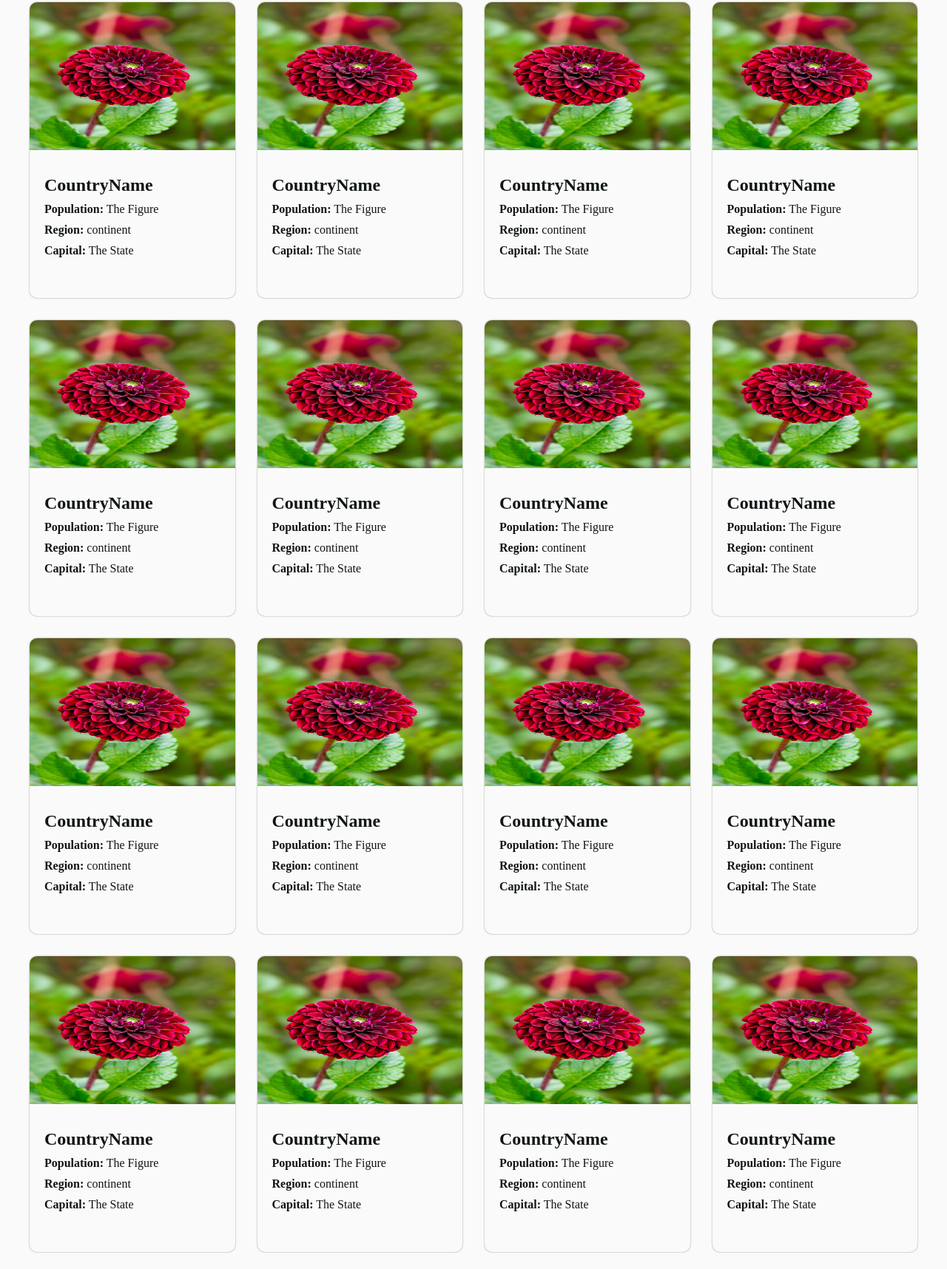
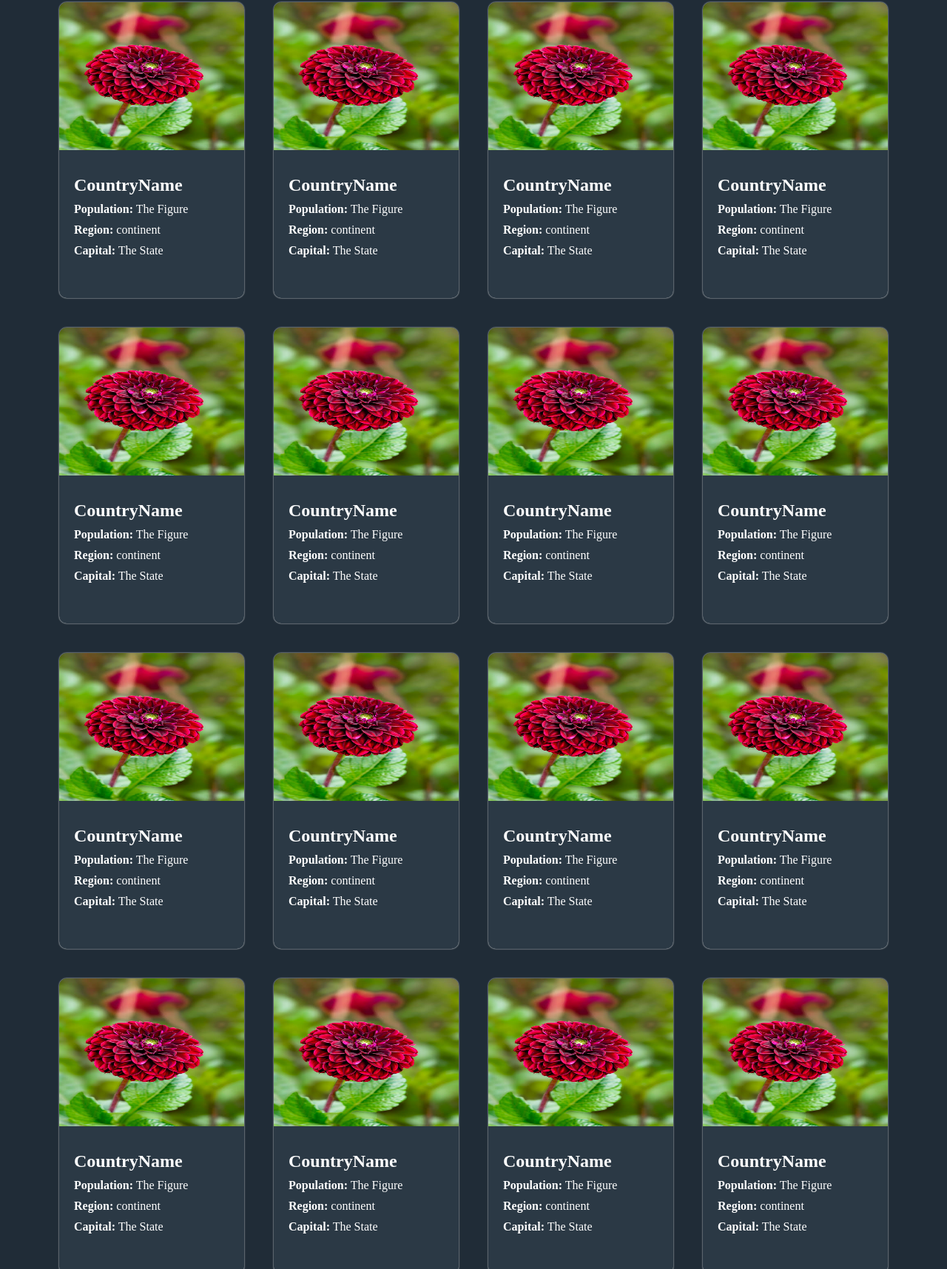
Before and after one commit to abujafar93/REST-COUNTRIES-API, a plain HTML site: page index.html in a window 1280 px wide. Shown: the part 144-1860 px from the top of the page at 74% size. Drawn offline with Linux system fonts and the light colour scheme.

Commit message:
designed and styled detail page

```diff
--- a/index.html
+++ b/index.html
@@ -6,18 +6,19 @@
     <meta name="viewport" content="width=device-width, initial-scale=1.0" />
     <link rel="stylesheet" href="style.css" />
     <title>REST COUTRIES API</title>
-    <script src="app.js"></script>
+    <script defer src="app.js"></script>
   </head>
-  <body>
+
+  <body class="dark go">
     <nav>
       <h3 class="logo">Where in the world?</h3>
-      <div class="ligth dark">
+      <div class="theme_changer">
         <!-- icon -->
         <p class="theme_text">Dark Mode</p>
       </div>
     </nav>
 
-    <section>
+    <section class="container">
       <div class="form_section">
         <input
           type="text"
@@ -45,18 +46,18 @@
             height="200"
           />
           <div class="country_info">
-            <h2>CountryName</h2>
+            <h2 class="country_name">CountryName</h2>
             <p>
               <span class="country_info-features">Population:</span>
-              <span>The Figure</span>
+              <span class="population">The Figure</span>
             </p>
             <p>
               <span class="country_info-features">Region:</span>
-              <span>continent</span>
+              <span class="region">continent</span>
             </p>
             <p>
               <span class="country_info-features">Capital:</span>
-              <span>The State</span>
+              <span class="capital">The State</span>
             </p>
           </div>
         </div>
@@ -70,42 +71,18 @@
             height="200"
           />
           <div class="country_info">
-            <h2>CountryName</h2>
+            <h2 class="country_name">CountryName</h2>
             <p>
               <span class="country_info-features">Population:</span>
-              <span>The Figure</span>
+              <span class="population">The Figure</span>
             </p>
             <p>
               <span class="country_info-features">Region:</span>
-              <span>continent</span>
+              <span class="region">continent</span>
             </p>
             <p>
               <span class="country_info-features">Capital:</span>
-              <span>The State</span>
-            </p>
-          </div>
-        </div>
-        <div class="card">
-          <img
-            src="images (5).jpeg"
-            alt="country_flag"
-            id="country_flag"
-            width="300"
-            height="200"
-          />
-          <div class="country_info">
-            <h2>CountryName</h2>
-            <p>
-              <span class="country_info-features">Population:</span>
-              <span>The Figure</span>
-            </p>
-            <p>
-              <span class="country_info-features">Region:</span>
-              <span>continent</span>
-            </p>
-            <p>
-              <span class="country_info-features">Capital:</span>
-              <span>The State</span>
+              <span class="capital">The State</span>
             </p>
           </div>
         </div>
@@ -119,18 +96,18 @@
             height="200"
           />
           <div class="country_info">
-            <h2>CountryName</h2>
+            <h2 class="country_name">CountryName</h2>
             <p>
               <span class="country_info-features">Population:</span>
-              <span>The Figure</span>
+              <span class="population">The Figure</span>
             </p>
             <p>
               <span class="country_info-features">Region:</span>
-              <span>continent</span>
+              <span class="region">continent</span>
             </p>
             <p>
               <span class="country_info-features">Capital:</span>
-              <span>The State</span>
+              <span class="capital">The State</span>
             </p>
           </div>
         </div>
@@ -144,18 +121,18 @@
             height="200"
           />
           <div class="country_info">
-            <h2>CountryName</h2>
+            <h2 class="country_name">CountryName</h2>
             <p>
               <span class="country_info-features">Population:</span>
-              <span>The Figure</span>
+              <span class="population">The Figure</span>
             </p>
             <p>
               <span class="country_info-features">Region:</span>
-              <span>continent</span>
+              <span class="region">continent</span>
             </p>
             <p>
               <span class="country_info-features">Capital:</span>
-              <span>The State</span>
+              <span class="capital">The State</span>
             </p>
           </div>
         </div>
@@ -169,18 +146,18 @@
             height="200"
           />
           <div class="country_info">
-            <h2>CountryName</h2>
+            <h2 class="country_name">CountryName</h2>
             <p>
               <span class="country_info-features">Population:</span>
-              <span>The Figure</span>
+              <span class="population">The Figure</span>
             </p>
             <p>
               <span class="country_info-features">Region:</span>
-              <span>continent</span>
+              <span class="region">continent</span>
             </p>
             <p>
               <span class="country_info-features">Capital:</span>
-              <span>The State</span>
+              <span class="capital">The State</span>
             </p>
           </div>
         </div>
@@ -194,18 +171,18 @@
             height="200"
           />
           <div class="country_info">
-            <h2>CountryName</h2>
+            <h2 class="country_name">CountryName</h2>
             <p>
               <span class="country_info-features">Population:</span>
-              <span>The Figure</span>
+              <span class="population">The Figure</span>
             </p>
             <p>
               <span class="country_info-features">Region:</span>
-              <span>continent</span>
+              <span class="region">continent</span>
             </p>
             <p>
               <span class="country_info-features">Capital:</span>
-              <span>The State</span>
+              <span class="capital">The State</span>
             </p>
           </div>
         </div>
@@ -219,18 +196,18 @@
             height="200"
           />
           <div class="country_info">
-            <h2>CountryName</h2>
+            <h2 class="country_name">CountryName</h2>
             <p>
               <span class="country_info-features">Population:</span>
-              <span>The Figure</span>
+              <span class="population">The Figure</span>
             </p>
             <p>
               <span class="country_info-features">Region:</span>
-              <span>continent</span>
+              <span class="region">continent</span>
             </p>
             <p>
               <span class="country_info-features">Capital:</span>
-              <span>The State</span>
+              <span class="capital">The State</span>
             </p>
           </div>
         </div>
@@ -244,18 +221,18 @@
             height="200"
           />
           <div class="country_info">
-            <h2>CountryName</h2>
+            <h2 class="country_name">CountryName</h2>
             <p>
               <span class="country_info-features">Population:</span>
-              <span>The Figure</span>
+              <span class="population">The Figure</span>
             </p>
             <p>
               <span class="country_info-features">Region:</span>
-              <span>continent</span>
+              <span class="region">continent</span>
             </p>
             <p>
               <span class="country_info-features">Capital:</span>
-              <span>The State</span>
+              <span class="capital">The State</span>
             </p>
           </div>
         </div>
@@ -269,18 +246,18 @@
             height="200"
           />
           <div class="country_info">
-            <h2>CountryName</h2>
+            <h2 class="country_name">CountryName</h2>
             <p>
               <span class="country_info-features">Population:</span>
-              <span>The Figure</span>
+              <span class="population">The Figure</span>
             </p>
             <p>
               <span class="country_info-features">Region:</span>
-              <span>continent</span>
+              <span class="region">continent</span>
             </p>
             <p>
               <span class="country_info-features">Capital:</span>
-              <span>The State</span>
+              <span class="capital">The State</span>
             </p>
           </div>
         </div>
@@ -294,18 +271,18 @@
             height="200"
           />
           <div class="country_info">
-            <h2>CountryName</h2>
+            <h2 class="country_name">CountryName</h2>
             <p>
               <span class="country_info-features">Population:</span>
-              <span>The Figure</span>
+              <span class="population">The Figure</span>
             </p>
             <p>
               <span class="country_info-features">Region:</span>
-              <span>continent</span>
+              <span class="region">continent</span>
             </p>
             <p>
               <span class="country_info-features">Capital:</span>
-              <span>The State</span>
+              <span class="capital">The State</span>
             </p>
           </div>
         </div>
@@ -319,18 +296,18 @@
             height="200"
           />
           <div class="country_info">
-            <h2>CountryName</h2>
+            <h2 class="country_name">CountryName</h2>
             <p>
               <span class="country_info-features">Population:</span>
-              <span>The Figure</span>
+              <span class="population">The Figure</span>
             </p>
             <p>
               <span class="country_info-features">Region:</span>
-              <span>continent</span>
+              <span class="region">continent</span>
             </p>
             <p>
               <span class="country_info-features">Capital:</span>
-              <span>The State</span>
+              <span class="capital">The State</span>
             </p>
           </div>
         </div>
@@ -344,18 +321,18 @@
             height="200"
           />
           <div class="country_info">
-            <h2>CountryName</h2>
+            <h2 class="country_name">CountryName</h2>
             <p>
               <span class="country_info-features">Population:</span>
-              <span>The Figure</span>
+              <span class="population">The Figure</span>
             </p>
             <p>
               <span class="country_info-features">Region:</span>
-              <span>continent</span>
+              <span class="region">continent</span>
             </p>
             <p>
               <span class="country_info-features">Capital:</span>
-              <span>The State</span>
+              <span class="capital">The State</span>
             </p>
           </div>
         </div>
@@ -369,18 +346,18 @@
             height="200"
           />
           <div class="country_info">
-            <h2>CountryName</h2>
+            <h2 class="country_name">CountryName</h2>
             <p>
               <span class="country_info-features">Population:</span>
-              <span>The Figure</span>
+              <span class="population">The Figure</span>
             </p>
             <p>
               <span class="country_info-features">Region:</span>
-              <span>continent</span>
+              <span class="region">continent</span>
             </p>
             <p>
               <span class="country_info-features">Capital:</span>
-              <span>The State</span>
+              <span class="capital">The State</span>
             </p>
           </div>
         </div>
@@ -394,18 +371,18 @@
             height="200"
           />
           <div class="country_info">
-            <h2>CountryName</h2>
+            <h2 class="country_name">CountryName</h2>
             <p>
               <span class="country_info-features">Population:</span>
-              <span>The Figure</span>
+              <span class="population">The Figure</span>
             </p>
             <p>
               <span class="country_info-features">Region:</span>
-              <span>continent</span>
+              <span class="region">continent</span>
             </p>
             <p>
               <span class="country_info-features">Capital:</span>
-              <span>The State</span>
+              <span class="capital">The State</span>
             </p>
           </div>
         </div>
@@ -419,18 +396,18 @@
             height="200"
           />
           <div class="country_info">
-            <h2>CountryName</h2>
+            <h2 class="country_name">CountryName</h2>
             <p>
               <span class="country_info-features">Population:</span>
-              <span>The Figure</span>
+              <span class="population">The Figure</span>
             </p>
             <p>
               <span class="country_info-features">Region:</span>
-              <span>continent</span>
+              <span class="region">continent</span>
             </p>
             <p>
               <span class="country_info-features">Capital:</span>
-              <span>The State</span>
+              <span class="capital">The State</span>
             </p>
           </div>
         </div>
@@ -444,37 +421,68 @@
             height="200"
           />
           <div class="country_info">
-            <h2>CountryName</h2>
+            <h2 class="country_name">CountryName</h2>
             <p>
               <span class="country_info-features">Population:</span>
-              <span>The Figure</span>
+              <span class="population">The Figure</span>
             </p>
             <p>
               <span class="country_info-features">Region:</span>
-              <span>continent</span>
+              <span class="region">continent</span>
             </p>
             <p>
               <span class="country_info-features">Capital:</span>
-              <span>The State</span>
+              <span class="capital">The State</span>
             </p>
           </div>
         </div>
 
         <div class="card">
-          <img src="images (5).jpeg" alt="country_flag" id="country_flag" />
+          <img
+            src="images (5).jpeg"
+            alt="country_flag"
+            id="country_flag"
+            width="300"
+            height="200"
+          />
           <div class="country_info">
-            <h2>CountryName</h2>
+            <h2 class="country_name">CountryName</h2>
             <p>
               <span class="country_info-features">Population:</span>
-              <span>The Figure</span>
+              <span class="population">The Figure</span>
             </p>
             <p>
               <span class="country_info-features">Region:</span>
-              <span>continent</span>
+              <span class="region">continent</span>
             </p>
             <p>
               <span class="country_info-features">Capital:</span>
-              <span>The State</span>
+              <span class="capital">The State</span>
+            </p>
+          </div>
+        </div>
+
+        <div class="card">
+          <img
+            src="images (5).jpeg"
+            alt="country_flag"
+            id="country_flag"
+            width="300"
+            height="200"
+          />
+          <div class="country_info">
+            <h2 class="country_name">CountryName</h2>
+            <p>
+              <span class="country_info-features">Population:</span>
+              <span class="population">The Figure</span>
+            </p>
+            <p>
+              <span class="country_info-features">Region:</span>
+              <span class="region">continent</span>
+            </p>
+            <p>
+              <span class="country_info-features">Capital:</span>
+              <span class="capital">The State</span>
             </p>
           </div>
         </div>
--- a/style.css
+++ b/style.css
@@ -1,16 +1,27 @@
+/* ******************************************
+**
+**
+****  Author:         Abdulfatai Quadri Adewale
+****  Country:        Nigeria
+****  Date:           September 28, 2022
+****  Project Title:  REST Countries API
+**
+**
+**
+**
+****************************************** */
+
 * {
   margin: 0;
   padding: 0;
   box-sizing: border-box;
 }
 
-:root {
-  --dark-mode-bg: hsl(207, 26%, 17%);
-  --dark-mode-nav-bg: hsl(209, 23%, 22%);
+.light {
   --light-mode-text: hsl(200, 15%, 8%);
   --light-mode-input: hsl(0, 0%, 52%);
   --light-mode-bg: hsl(0, 0%, 98%);
-  --dk-md-txt-lgh-mode-elements: hsl(0, 0%, 100%);
+  --light-mode-elements: hsl(0, 0%, 100%);
   --home-font-size: 14px;
   --detail-page-text: 16px;
   --font-family: "Nunito Sans";
@@ -25,7 +36,7 @@ body {
 }
 
 nav {
-  background-color: var(--dk-md-txt-lgh-mode-elements);
+  background-color: var(--light-mode-elements);
   display: flex;
   justify-content: space-between;
   padding: 0px 40px;
@@ -34,10 +45,17 @@ nav {
   box-shadow: 0px 0px 2px 0px var(--light-mode-input);
 }
 
+.theme_changer {
+  cursor: pointer;
+}
+
+.theme_changer:hover {
+  font-weight: var(--font-weight2);
+}
+
 .form_section {
   display: flex;
   justify-content: space-between;
-  align-items: center;
   padding: 20px 40px;
 }
 
@@ -47,6 +65,7 @@ nav {
   border: none;
   border-radius: 5px;
   box-shadow: 0px 0px 2px 0px var(--light-mode-input);
+  background-color: var(--light-mode-elements);
 }
 
 #search::placeholder,
@@ -63,16 +82,18 @@ nav {
 }
 
 .country_container {
-  display: grid;
-  padding: 20px 40px;
-  grid-template-columns: repeat(4, 2fr);
-  grid-gap: 30px;
+  display: flex;
+  flex-wrap: wrap;
+  justify-content: center;
 }
 
 .card {
   height: 400px;
+  width: 250px;
   box-shadow: 0px 0px 2px 0px var(--light-mode-input);
   border-radius: 10px;
+  margin: 20px;
+  background-color: var(--light-mode-elements);
 }
 
 .card img {
@@ -97,3 +118,68 @@ nav {
 .country_info-features {
   font-weight: var(--font-weight2);
 }
+
+.dark {
+  --light-mode-text: hsl(0, 0%, 100%);
+  --light-mode-input: hsl(0, 0%, 100%);
+  --light-mode-bg: hsl(207, 26%, 17%);
+  --light-mode-elements: hsl(209, 23%, 22%);
+  --home-font-size: 14px;
+  --detail-page-text: 16px;
+  --font-family: "Nunito Sans";
+  --font-weight1: 300;
+  --font-weight2: 600;
+  --font-weight3: 800;
+}
+
+/* DETAILS PAGE STYLING */
+.details_btn {
+  display: flex;
+  align-items: center;
+  padding: 10px 20px;
+  background-color: var(--light-mode-elements);
+  color: var(--light-mode-input);
+  border: none;
+  border-radius: 5px;
+  width: 10%;
+  justify-content: center;
+}
+
+.details {
+  display: flex;
+  justify-content: space-between;
+  padding: 20px 40px;
+}
+
+.details img {
+  width: 350px;
+  height: 300px;
+  margin-right: 20px;
+}
+
+.details_info {
+  margin-top: 15px;
+  width: 50%;
+}
+
+.details h2 {
+  margin-bottom: 20px;
+}
+
+.details_info_lists {
+  display: flex;
+  justify-content: space-between;
+  margin-bottom: 40px;
+}
+
+.details_info_lists p {
+  margin-bottom: 10px;
+  margin-right: 30px;
+}
+
+.border_country {
+  background-color: var(--light-mode-elements);
+  padding: 10px 15px;
+  border-radius: 5px;
+  margin: 0px 7px;
+}
```
Also changed, not shown: app.js (+18 -0 lines), details.html (added, +91 -0 lines).
